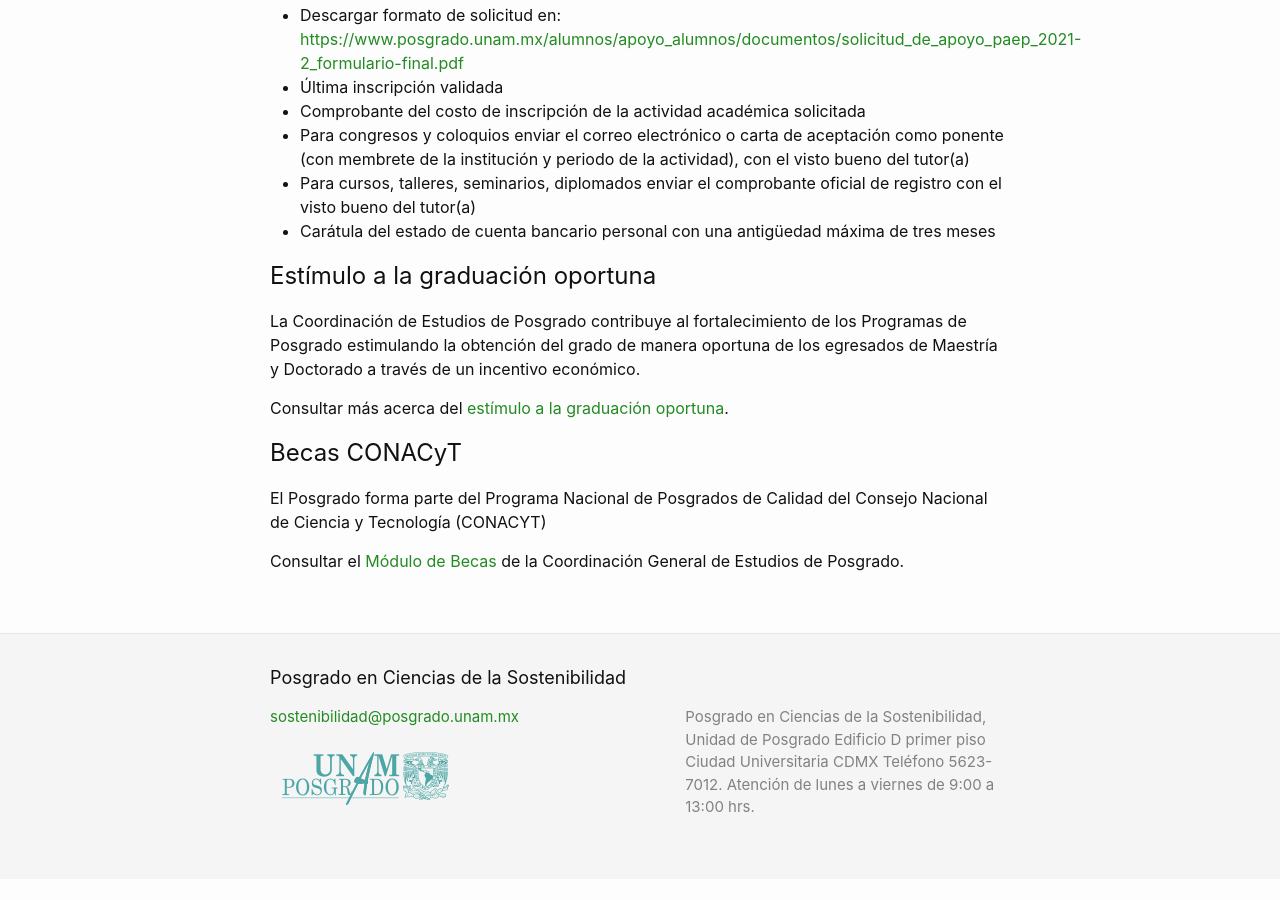
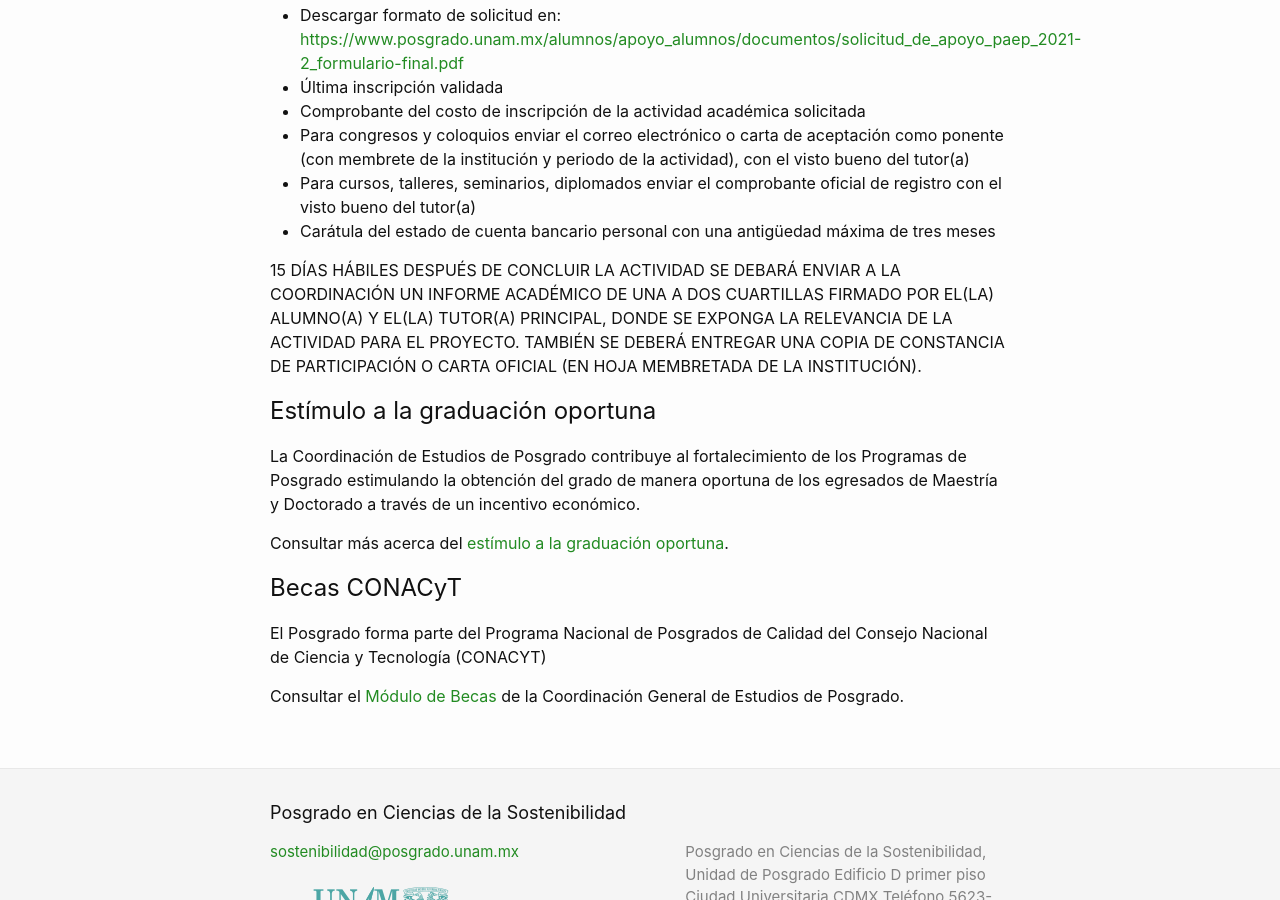
Before and after one commit to pcs-unam/pcs-unam.github.io, a Jekyll site: the page built from 06_apoyos.md, in a window 1280 px wide and 900 px high, scrolled down 546 px. Built offline with Jekyll 4.4.1, drawn with Linux system fonts in a browser that asks for light colours; before the commit the page ends 1425 px from its top, so only the background shows below that.

Commit message:
Se agregaron los requisitos al finalizar la actividad apoyada con recursos PAEP

```diff
--- a/06_apoyos.md
+++ b/06_apoyos.md
@@ -27,7 +27,7 @@
  - Carátula del estado de cuenta bancario personal con una antigüedad máxima de tres meses
 
 
-
+15 DÍAS HÁBILES DESPUÉS DE CONCLUIR LA ACTIVIDAD SE DEBARÁ ENVIAR A LA COORDINACIÓN UN INFORME ACADÉMICO DE UNA A DOS CUARTILLAS FIRMADO POR EL(LA) ALUMNO(A) Y EL(LA) TUTOR(A) PRINCIPAL, DONDE SE EXPONGA LA RELEVANCIA DE LA ACTIVIDAD PARA EL PROYECTO. TAMBIÉN SE DEBERÁ ENTREGAR UNA COPIA DE CONSTANCIA DE PARTICIPACIÓN O CARTA OFICIAL (EN HOJA MEMBRETADA DE LA INSTITUCIÓN).
 
 # Estímulo a la graduación oportuna
 
```
